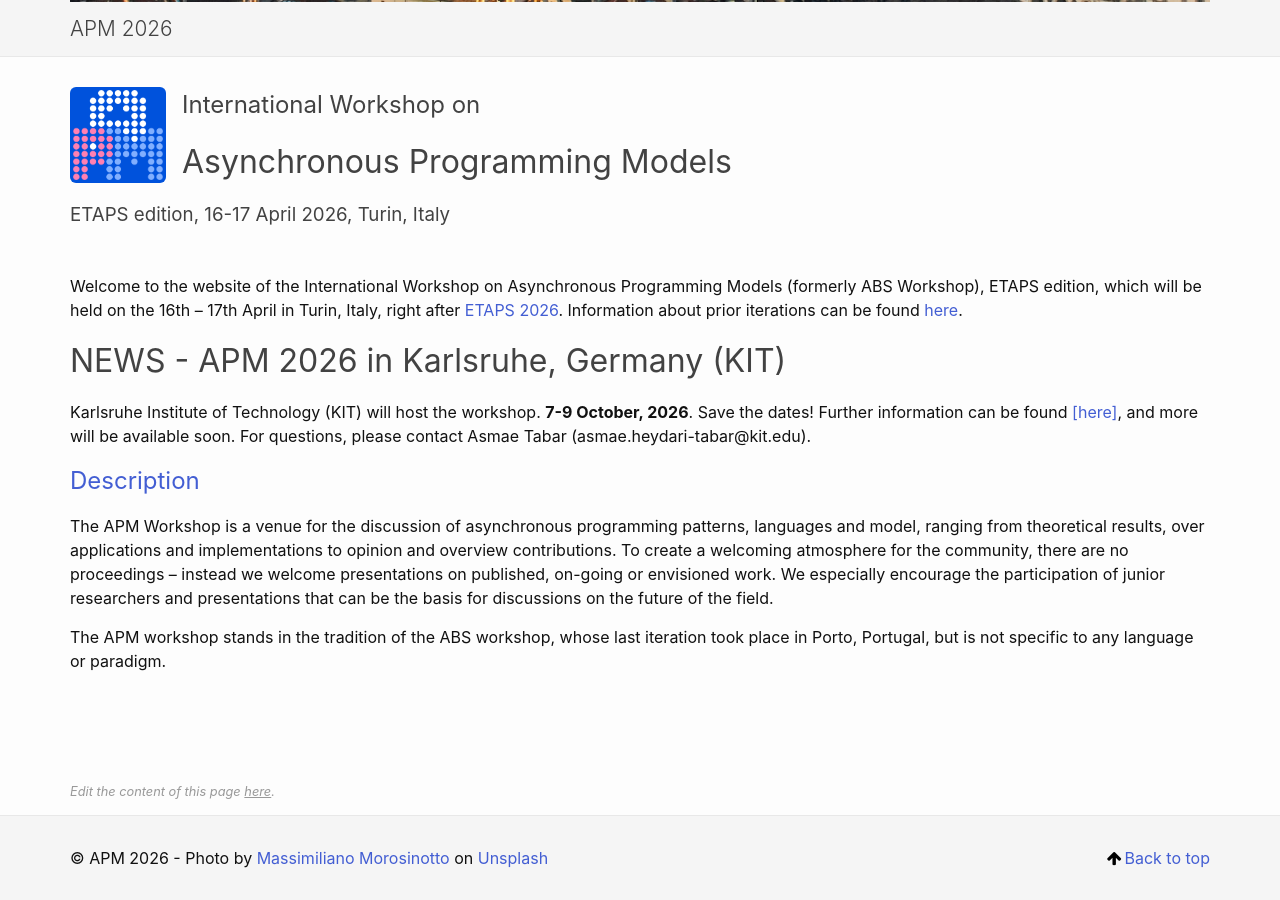
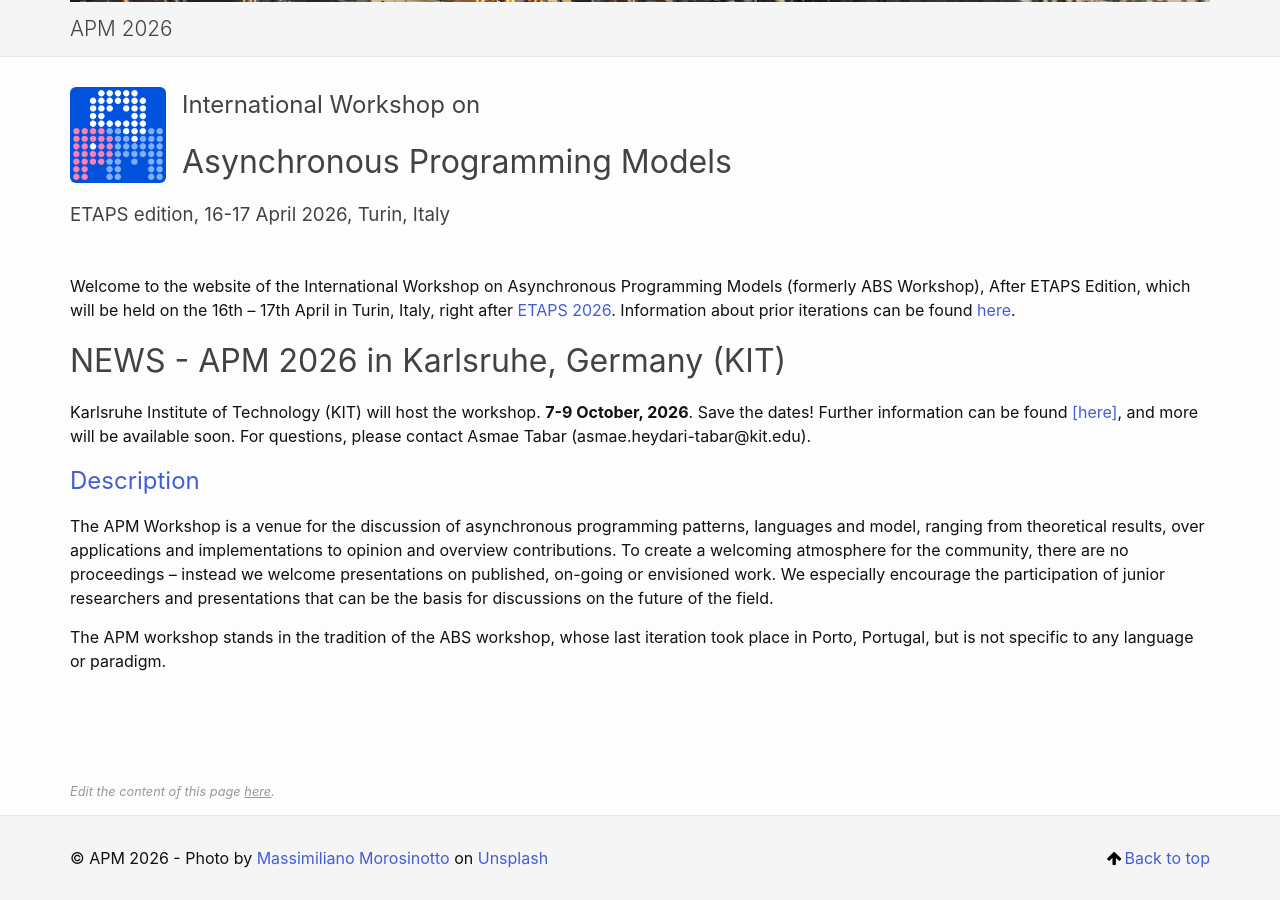
Before and after one commit to apm-workshop/at-etaps2026, a Jekyll site: the page built from _pages/index.md, in a window 1280 px wide and 900 px high, scrolled down 615 px. Built offline with Jekyll 4.4.1, drawn with Linux system fonts in a browser that asks for light colours.

Commit message:
after etaps

```diff
--- a/_config.yml
+++ b/_config.yml
@@ -20,7 +20,7 @@
 
 include: [_pages]
 title: APM 2026
-subtitle: International Asynchronous Programming Models Workshop - ETAPS edition, in Turin, Italy
+subtitle: International Asynchronous Programming Models Workshop - After ETAPS Edition, in Turin, Italy
 date: 16-17 April 2026
 baseurl: "/2026" # the subpath of your site, e.g. /blog
 url: "" # the base hostname & protocol for your site, e.g. http://example.com
--- a/_pages/index.md
+++ b/_pages/index.md
@@ -4,7 +4,7 @@ permalink: /
 hide: true
 ---
 
-Welcome to the website of the International Workshop on Asynchronous Programming Models (formerly ABS Workshop), ETAPS edition, which will be held on the 16th – 17th April in Turin, Italy, right after [ETAPS 2026](https://etaps.org/2026). Information about prior iterations can be found [here](https://abs-models.org/publications/).
+Welcome to the website of the International Workshop on Asynchronous Programming Models (formerly ABS Workshop), After ETAPS Edition, which will be held on the 16th – 17th April in Turin, Italy, right after [ETAPS 2026](https://etaps.org/2026). Information about prior iterations can be found [here](https://abs-models.org/publications/).
 
 
 # NEWS - APM 2026 in Karlsruhe, Germany (KIT)
```
